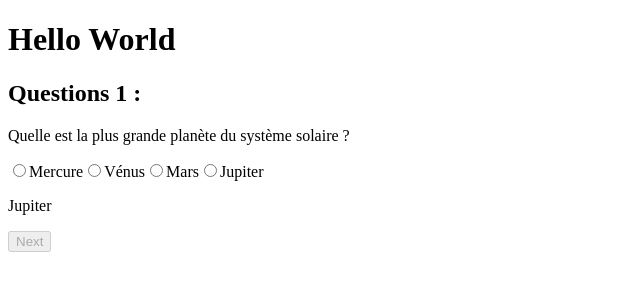
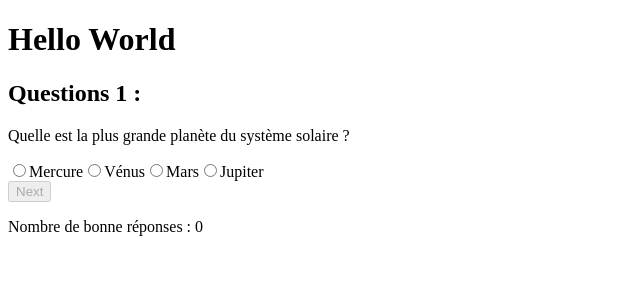
Before and after one commit to KyleAktr/monthly-mind, a React (Create React App) app: page / in a window 1280 px wide. Shown: the top 300 px of the page, without its empty margins (0-640 px from the left). Built offline with nearby package versions, Linux system fonts and the light colour scheme.

Commit message:
Increment good answer count on 'Next' button click.

```diff
--- a/src/components/Questions.jsx
+++ b/src/components/Questions.jsx
@@ -6,6 +6,7 @@ const Questions = () => {
     const [currentQuestionIndex, setCurrentQuestionIndex] = useState(0)
     const [selectedAnswer, setSelectedAnswer] = useState(null)
     const [answerValid, setAnswerValid] = useState(false)
+    const [goodAnswer, setGoodAnswer] = useState(0)
     const currentQuestion = quizQuestions.quizQuestions[currentQuestionIndex]
 
     const handleNextQuestion = () => {
@@ -13,8 +14,13 @@ const Questions = () => {
             setCurrentQuestionIndex(currentQuestionIndex + 1)
             setSelectedAnswer(null)
             setAnswerValid(false)
+        } if (selectedAnswer == currentQuestion.correctAnswer) {
+            // alert("Correct")
+                setGoodAnswer(goodAnswer + 1)
         }
-    }
+
+        }
+
 
     const handleAnswerChange = (e) => {
         setSelectedAnswer(e.target.value)
@@ -62,9 +68,11 @@ const Questions = () => {
                 </label>
             </form>
 
-            <p>{currentQuestion.correctAnswer}</p>
+            {/* <p>{currentQuestion.correctAnswer}</p> */}
 
             <button onClick={handleNextQuestion} disabled={!answerValid}>Next</button>
+
+            <p>Nombre de bonne réponses : {goodAnswer}</p>
 
 
 
```
